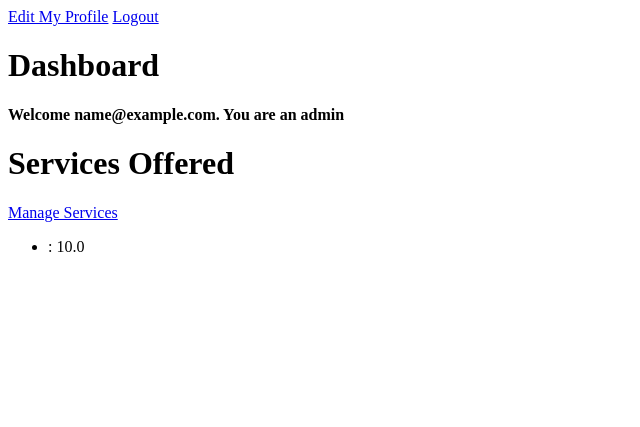
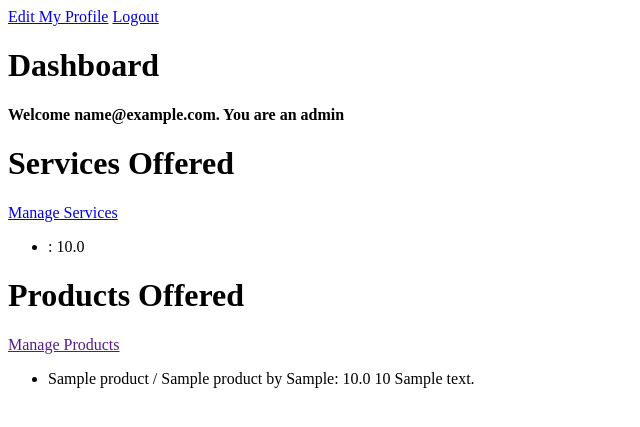
Before and after one commit to gabrielchase/CS-165-Medical-Center-Manager, a Django app: page /dashboard/ in a window 1280 px wide. Shown: the top 427 px of the page, without its empty margins (0-640 px from the left). Run offline with Django 3.2, Linux system fonts and the light colour scheme; a user stored in the database is signed in; tables that the repository leaves empty hold one stand-in row (values such as "Sample post"); parts of the project's set-up code (start-up, migrations or seed data) failed here and were passed over; some libraries are stand-ins or nearby versions.

Commit message:
Display Institution's products in `home.html`

```diff
--- a/src/dashboard/views.py
+++ b/src/dashboard/views.py
@@ -10,7 +10,7 @@
 User = get_user_model()
 
 from users.models import (
-    AdministratorDetails, AdministratorServices
+    AdministratorDetails, AdministratorServices, AdministratorProducts
 )
 from dashboard.models import Service
 
@@ -21,11 +21,13 @@
     def get_context_data(self, *args, **kwargs):
         context = super(DashboardHome, self).get_context_data(**kwargs)
         self_admin = AdministratorDetails.objects.get(user=self.request.user)
-        my_services =  AdministratorServices.objects.filter(admin=self_admin)
+        my_services = AdministratorServices.objects.filter(admin=self_admin)
+        my_products = AdministratorProducts.objects.filter(admin=self_admin)
 
         context = {
             'user': self.request.user,
-            'my_services': my_services
+            'my_services': my_services,
+            'my_products': my_products
         }
         return context
 
--- a/src/templates/dashboard/home.html
+++ b/src/templates/dashboard/home.html
@@ -18,4 +18,15 @@
 {% endfor %}
 </ul>
 
+<h1>Products Offered</h1>
+<a href="">Manage Products</a>
+<ul>
+    {% for instance in my_products %}
+        <li>{{ instance.product.generic_name }} / {{ instance.product.brand_name }} by {{ instance.product.manufacturer }}:
+            {{ instance.price }} {{ instance.stock }} {{ instance.description }}
+        </li>
+
+    {% endfor %}
+</ul>
+
 {% endblock %}
```
